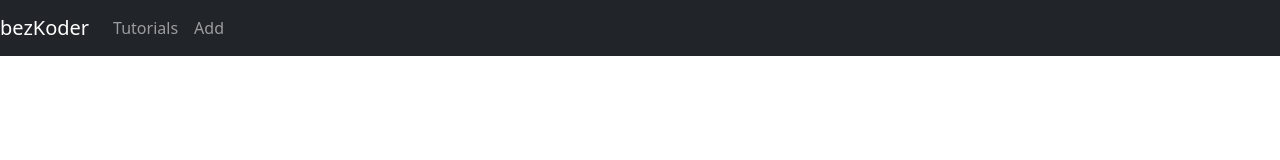
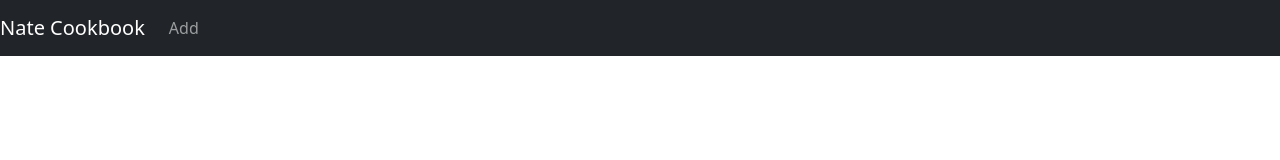
Before and after one commit to johnsna7/NateCookbook, a React (Create React App) app: page / in a window 1280 px wide. Shown: the top 160 px of the page. Built offline with nearby package versions, Linux system fonts and the light colour scheme.

Commit message:
Fixed dependency version issue

```diff
--- a/package.json
+++ b/package.json
@@ -10,7 +10,7 @@
     "bootstrap": "^5.1.3",
     "react": "^17.0.2",
     "react-dom": "^17.0.2",
-    "react-router-dom": "^6.2.1",
+    "react-router-dom": "^5.3.0",
     "react-scripts": "5.0.0",
     "web-vitals": "^2.1.4"
   },
--- a/src/App.js
+++ b/src/App.js
@@ -9,17 +9,12 @@ class App extends Component {
     return (
       <div>
         <nav className="navbar navbar-expand navbar-dark bg-dark">
-          <a href="/tutorials" className="navbar-brand">
-            bezKoder
+          <a href="/" className="navbar-brand">
+            Nate Cookbook
           </a>
           <div className="navbar-nav mr-auto">
             <li className="nav-item">
-              <Link to={"/tutorials"} className="nav-link">
-                Tutorials
-              </Link>
-            </li>
-            <li className="nav-item">
-              <Link to={"/add"} className="nav-link">
+              <Link to={"/addRecipe"} className="nav-link">
                 Add
               </Link>
             </li>
@@ -27,7 +22,7 @@ class App extends Component {
         </nav>
         <div className="container mt-3">
           <Switch>
-            <Route exact path="/add" component={AddRecipe} />
+            <Route exact path="/addRecipe" component={AddRecipe} />
           </Switch>
         </div>
       </div>
--- a/src/index.js
+++ b/src/index.js
@@ -2,7 +2,7 @@ import React from "react";
 import ReactDOM from "react-dom";
 import { BrowserRouter } from "react-router-dom";
 import App from "./App";
-import * as serviceWorker from "./serviceWorker";
+import reportWebVitals from './reportWebVitals';
 
 ReactDOM.render(
   <BrowserRouter>
@@ -11,4 +11,4 @@ ReactDOM.render(
   document.getElementById('root')
 );
 
-serviceWorker.unregister();
+reportWebVitals();
```
Also changed, not shown: 1 other file (tests, documents, lock files or other folders).
